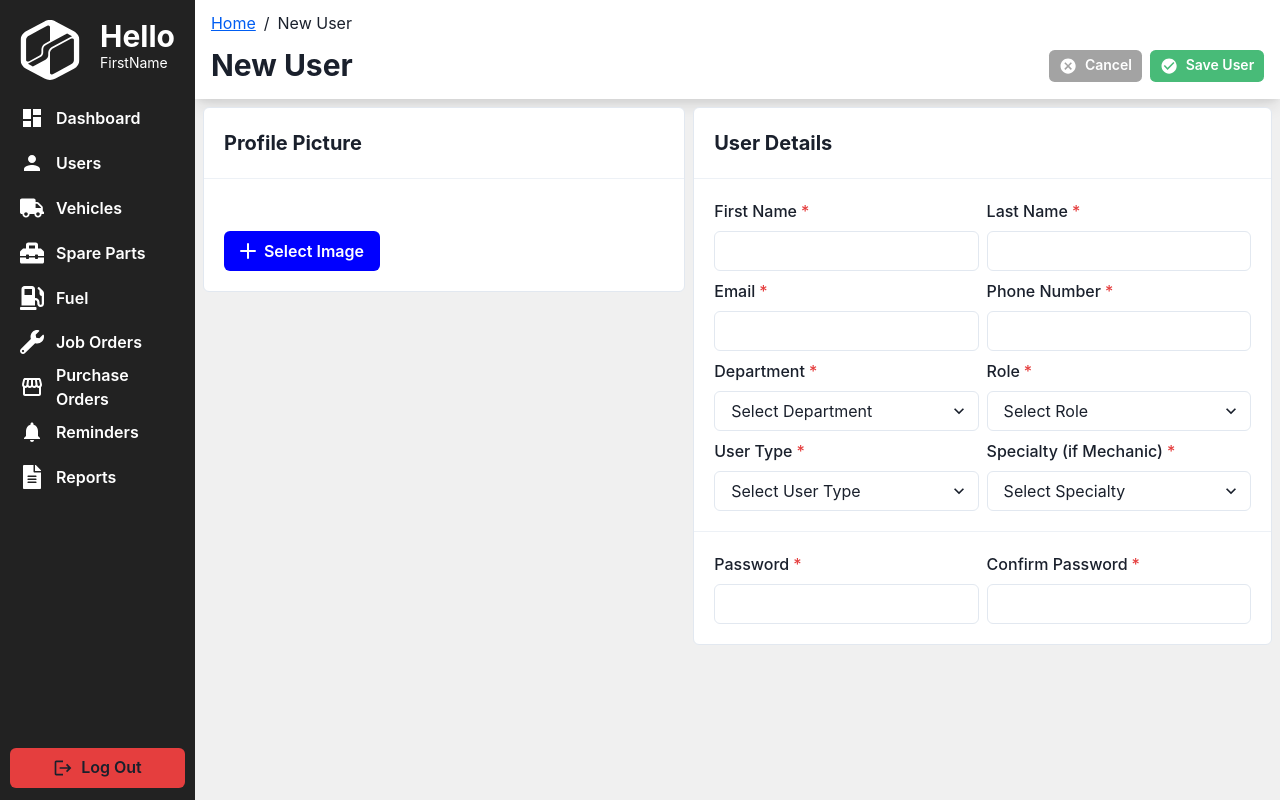
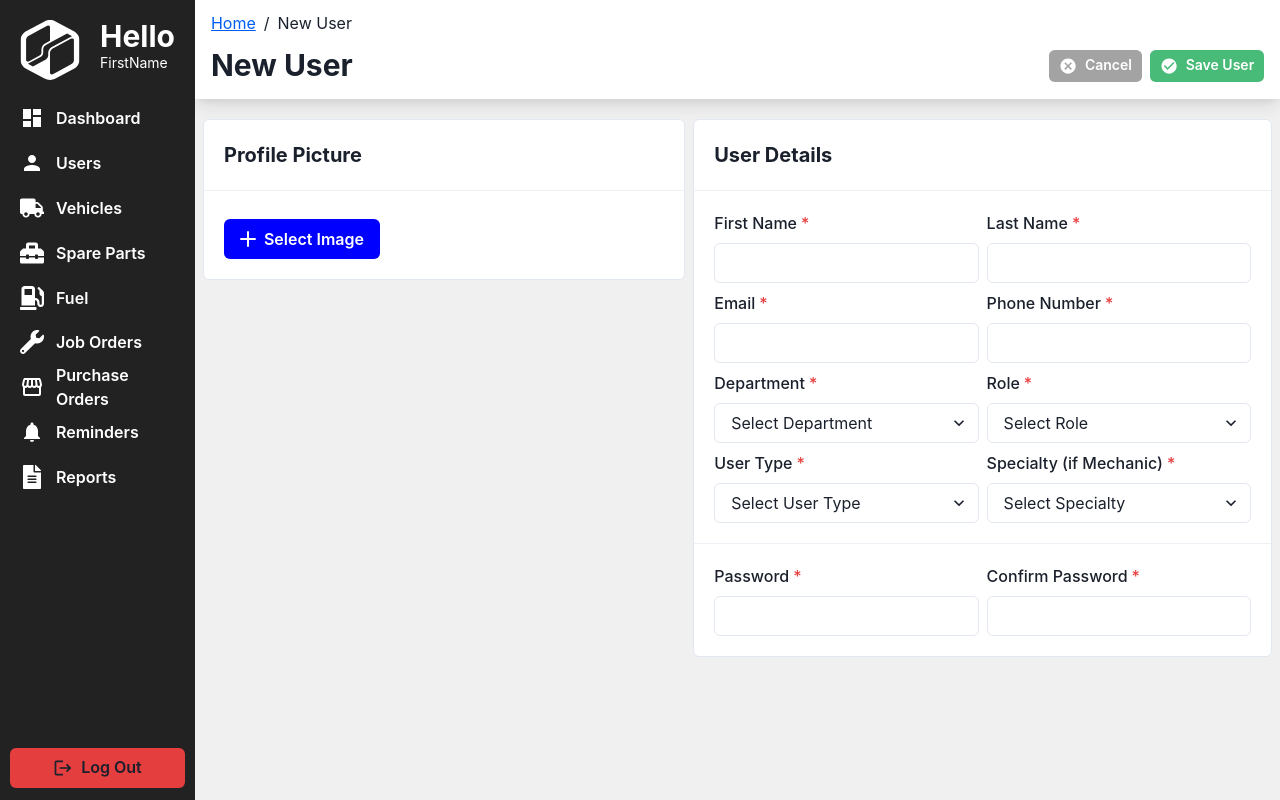
Before and after one commit to dapniii/isande2-project, a Next.js app: page /users/create in a window 1280 px wide. Built offline with nearby package versions, Linux system fonts and the light colour scheme.

Commit message:
minor edit to create user form

```diff
--- a/components/usersModule/createUserForm.js
+++ b/components/usersModule/createUserForm.js
@@ -60,7 +60,7 @@ function CreateUserForm() {
     }, [photo])
 
     return (
-        <Grid templateColumns={"1fr 1.2fr"} p={2} gap={2}>
+        <Grid templateColumns={"1fr 1.2fr"} px={2} py={5} gap={2}>
             <GridItem>
                 <Card variant={"outline"}>
                     <CardHeader><Text fontSize={"xl"} fontWeight={"bold"}>Profile Picture</Text></CardHeader>
@@ -69,7 +69,6 @@ function CreateUserForm() {
                         {/*PHOTO INPUT*/}
                         <Flex
                             mt={"0.5em"}
-
                             gap={3}
                         >
                             { photo != null ? (
@@ -87,7 +86,7 @@ function CreateUserForm() {
                             ) : (<></>)}
                             <Button
                                 // @ts-ignore
-                                mt={"1.5em"}
+                                mt={photo != null ? ("1.5em") : (0)}
                                 bg={"blue"}
                                 color={"white"}
                                 leftIcon={<AddIcon />}
```
